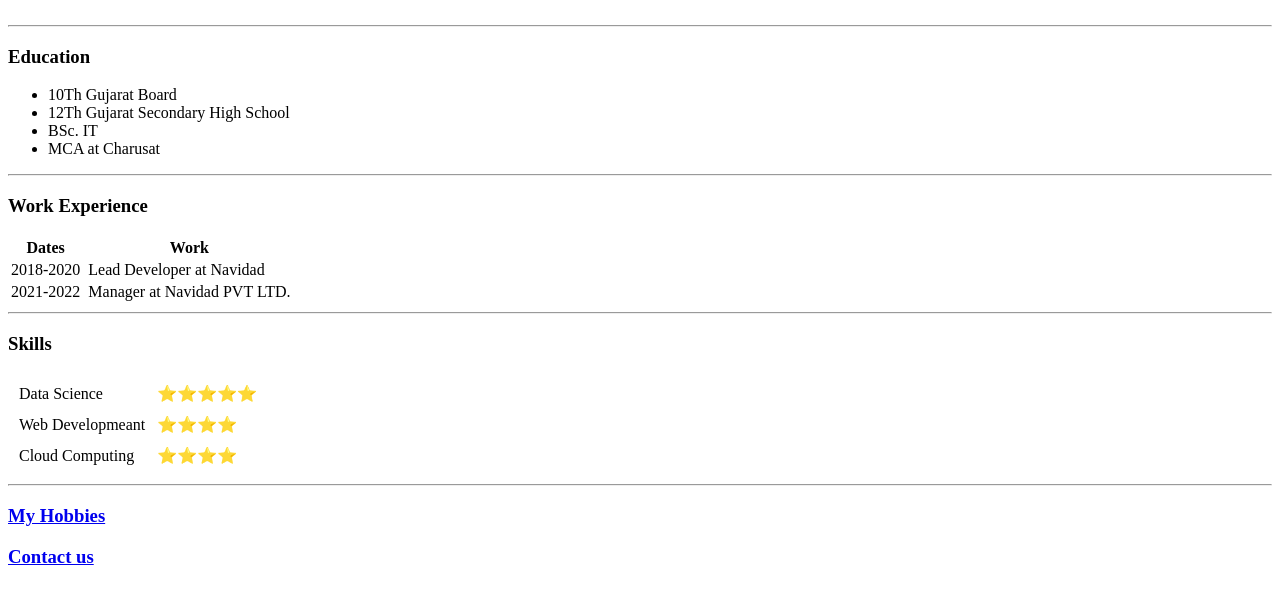
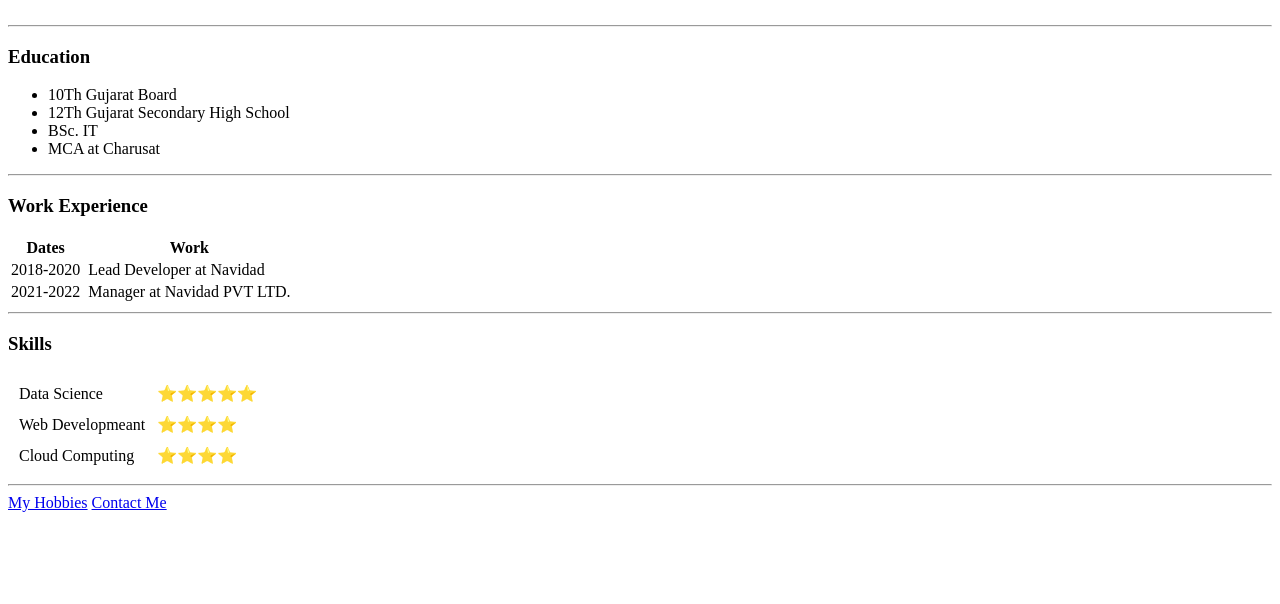
Before and after one commit to alan-macwan/cv, a plain HTML site: page index.html in a window 1280 px wide. Shown: the part 192-796 px from the top of the page. Drawn offline with Linux system fonts and the light colour scheme.

Commit message:
Update index.html

```diff
--- a/index.html
+++ b/index.html
@@ -66,10 +66,8 @@
   </table>
 
   <hr>
-  <h3> <a href="hobbies.html">My Hobbies</a></h3>
-
-
-  <h3> <a href="contact.html">Contact us</a></h3>
+  <a href="hobbies.html"> My Hobbies</a>
+  <a href="contact me.html">Contact Me</a>
 
 </body>
 
```
